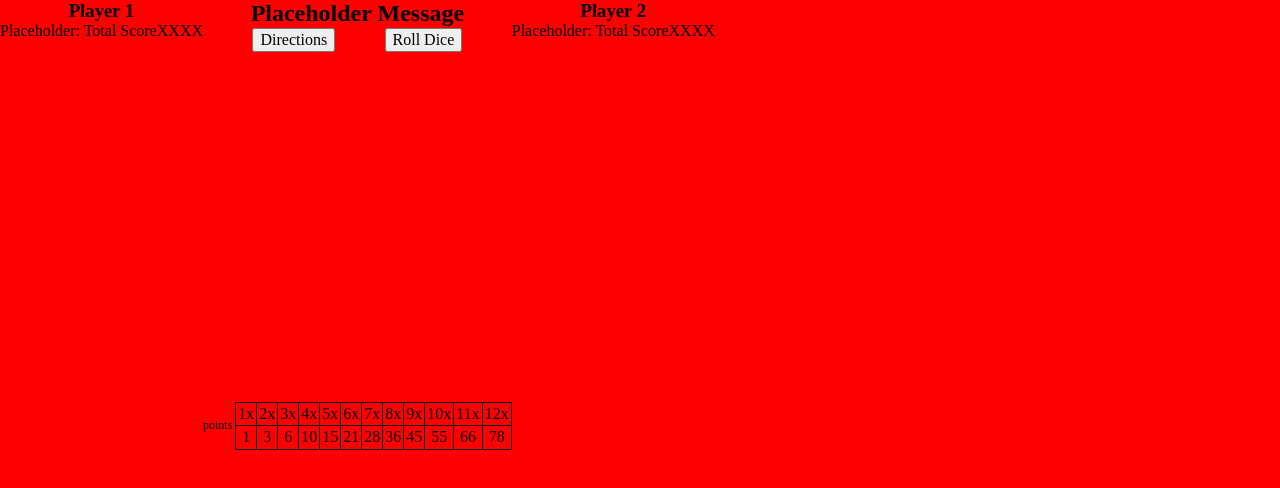
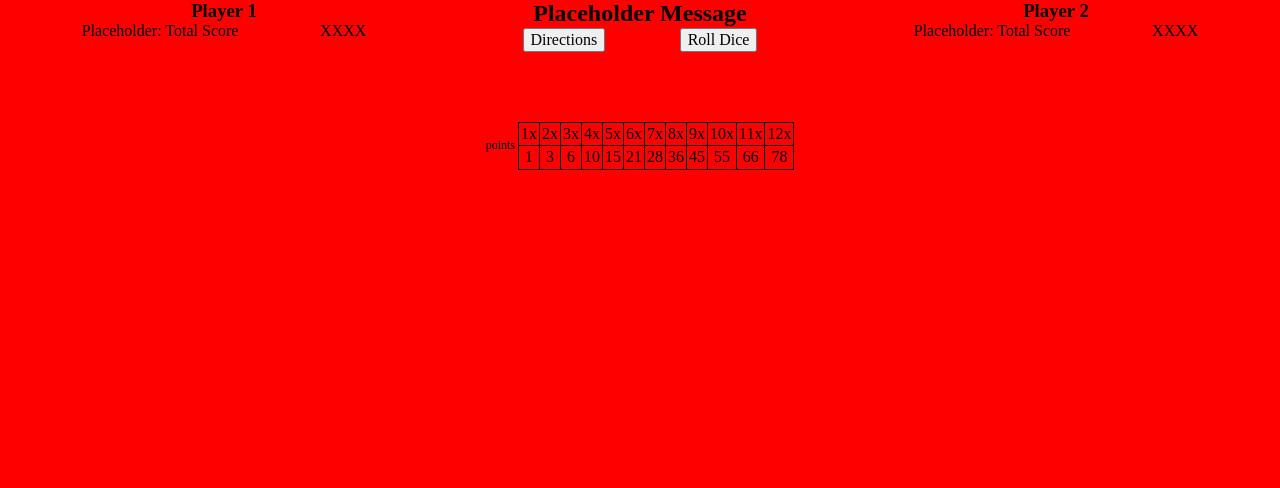
Before and after one commit to JeffShepherd/qwixx-clone, a React (Create React App) app: page / in a window 1280 px wide. Shown: the top 488 px of the page. Built offline with nearby package versions, Linux system fonts and the light colour scheme.

Commit message:
Adjust positioning of skeleton game elements

```diff
--- a/src/components/ActionBar/ActionBar.css
+++ b/src/components/ActionBar/ActionBar.css
@@ -1,6 +1,7 @@
 .action-bar{
   display: flex;
   flex-direction: column;
+  height: 30%;
 }
 
 .button-container{
@@ -34,3 +35,12 @@ td {
   text-align: center;
   padding: 2px;
 }
+
+@media screen and (min-width: 1000px) {
+
+  .action-bar{
+    width: 30%;
+  }
+
+
+}
--- a/src/components/Scoreboard/Scoreboard.css
+++ b/src/components/Scoreboard/Scoreboard.css
@@ -1,9 +1,14 @@
+.scoreboard-container {
+  height: 35%;
+}
+
 .strike-container {
   display: flex;
 }
 
 .scoreboard {
   display: flex;
+  justify-content: space-evenly;
 }
 
 .player-number {
@@ -18,6 +23,9 @@
 
 @media screen and (min-width: 1000px) {
 
-
+  .scoreboard-container {
+    width: 35%;
+    height: auto;
+  }
 
 }
--- a/src/components/Scoreboard/Scoreboard.js
+++ b/src/components/Scoreboard/Scoreboard.js
@@ -6,7 +6,7 @@ function Scoreboard({ player }) {
 
 
   return (
-    <div>
+    <div className='scoreboard-container'>
       <h3 className='player-number'>Player {player}</h3>
       <section className='scoreboard'>
         <div>
```
